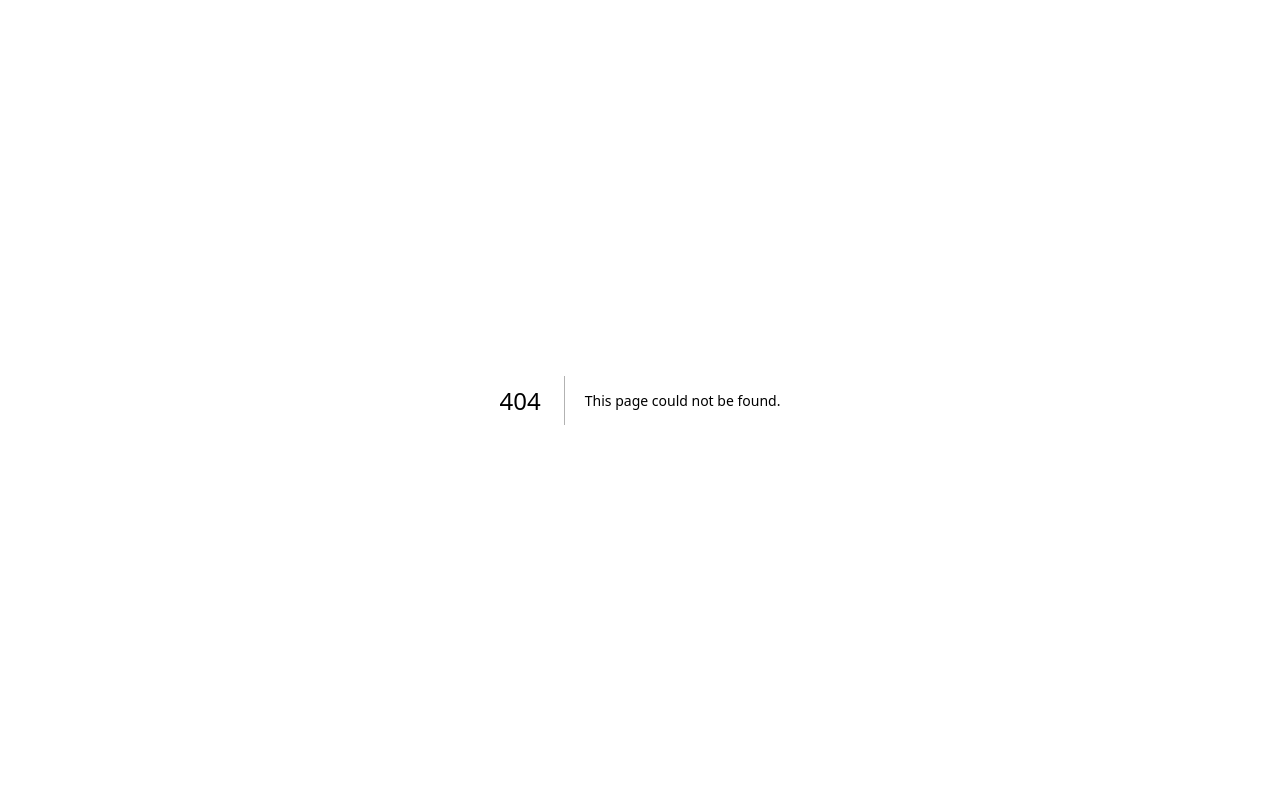
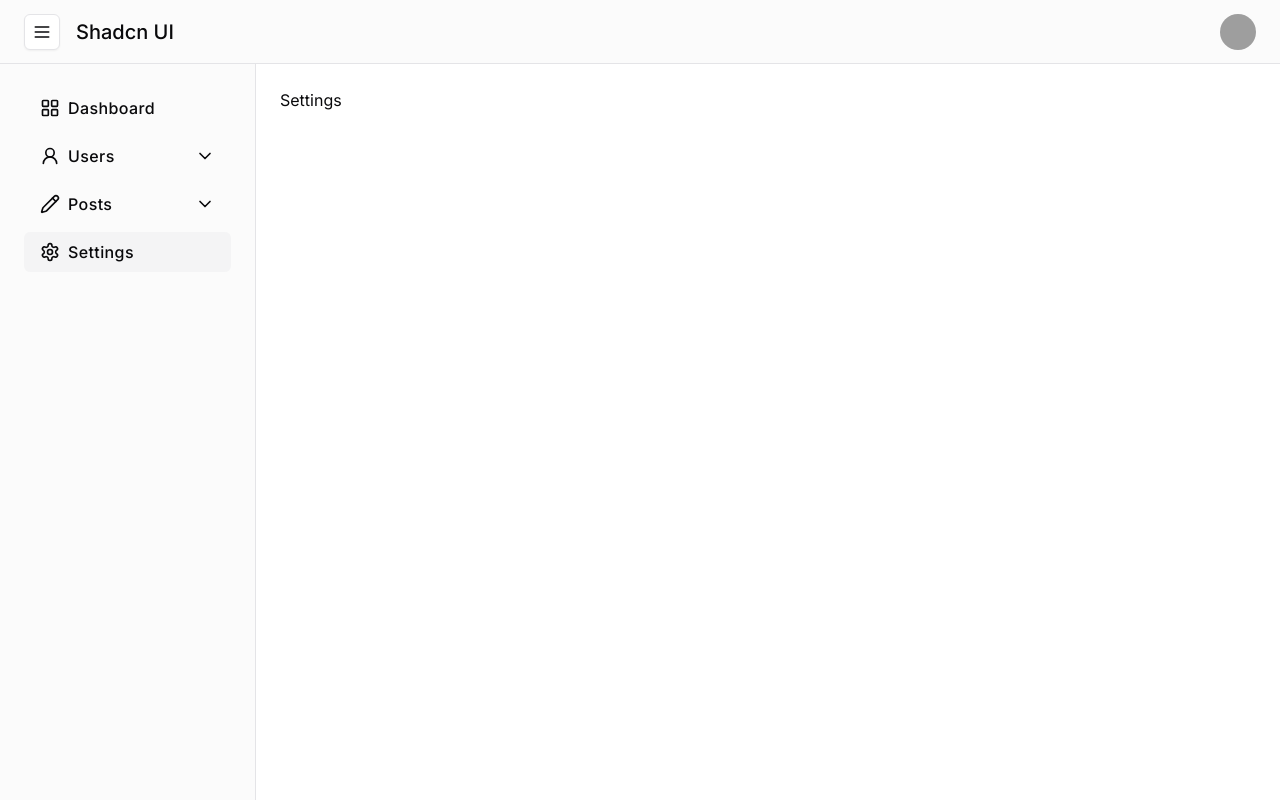
Before and after one commit to tauhid97k/next-fs-dashboard, a Next.js app: page /dashboard/settings in a window 1280 px wide. Before the commit this address had no page. Built offline with nearby package versions, Linux system fonts and the light colour scheme; grey boxes are pictures that could not be loaded.

Commit message:
sidebar ui, collapse menu, link design, dashboard main layout, etc

```diff
--- a/app/dashboard/layout.tsx
+++ b/app/dashboard/layout.tsx
@@ -1,14 +1,18 @@
 'use client'
 
 import Header from '@/components/dashboard/header'
+import Sidebar from '@/components/dashboard/sidebar'
 
 const DashboardLayout = ({ children }: { children: React.ReactNode }) => {
   return (
     <div className="fixed size-full">
       <Header />
-      <main className="h-[calc(100vh-64px)] p-4 md:p-6 overflow-y-auto">
-        {children}
-      </main>
+      <div className="flex">
+        <Sidebar />
+        <main className="h-[calc(100vh-64px)] grow p-4 md:p-6 overflow-y-auto">
+          {children}
+        </main>
+      </div>
     </div>
   )
 }
--- /dev/null
+++ b/app/dashboard/settings/page.tsx
@@ -0,0 +1,5 @@
+const Settings = () => {
+  return <div>Settings</div>
+}
+
+export default Settings
--- a/components/dashboard/header.tsx
+++ b/components/dashboard/header.tsx
@@ -12,7 +12,7 @@ import { CircleUser, Menu } from 'lucide-react'
 
 const Header = () => {
   return (
-    <header className="sticky top-0 flex h-16 items-center justify-between gap-4 border-b bg-background px-4 md:px-6">
+    <header className="sticky top-0 flex h-16 items-center justify-between gap-4 border-b bg-muted/40 px-4 md:px-6">
       <div className="flex items-center gap-4">
         <Button variant="outline" size="icon" className="shrink-0">
           <Menu className="icon" />
--- /dev/null
+++ b/components/dashboard/sidebar/index.tsx
@@ -0,0 +1,11 @@
+import SidebarMenu from '@/components/dashboard/sidebar/sidebar-menu'
+
+const Sidebar = () => {
+  return (
+    <aside className="w-64 p-4 md:p-6 bg-muted/40 border-r">
+      <SidebarMenu />
+    </aside>
+  )
+}
+
+export default Sidebar
--- /dev/null
+++ b/components/dashboard/sidebar/sidebar-collapse-link.tsx
@@ -0,0 +1,28 @@
+import { usePathname } from 'next/navigation'
+import Link from 'next/link'
+
+const SidebarCollapseLink = ({
+  href,
+  text,
+}: {
+  href: string
+  text: string
+}) => {
+  const pathName = usePathname()
+  const activeLink = pathName === href
+
+  return (
+    <Link
+      href={href}
+      className={`relative flex gap-2 items-center font-medium tracking-wide py-1 pl-6 before:content-[''] before:absolute before:block before:w-4 before:h-[45px] before:left-0 before:bottom-[calc(50%-2px)] before:border-l-2 before:border-b-2 before:border-gray-200 dark:before:border-muted transition-colors ${
+        activeLink
+          ? 'text-foreground'
+          : 'text-muted-foreground hover:text-foreground'
+      }`}
+    >
+      {text}
+    </Link>
+  )
+}
+
+export default SidebarCollapseLink
--- /dev/null
+++ b/components/dashboard/sidebar/sidebar-collapse.tsx
@@ -0,0 +1,49 @@
+import { usePathname } from 'next/navigation'
+import { useState } from 'react'
+import {
+  Collapsible,
+  CollapsibleContent,
+  CollapsibleTrigger,
+} from '@/components/ui/collapsible'
+import { ChevronDown } from 'lucide-react'
+
+const SidebarCollapse = ({
+  children,
+  icon,
+  text,
+  basePath,
+}: {
+  children: React.ReactNode
+  icon: React.ReactNode
+  text: string
+  basePath: string
+}) => {
+  const [open, setOpen] = useState(false)
+  const pathName = usePathname()
+  const activePath = pathName.startsWith(basePath)
+
+  return (
+    <Collapsible open={open} onOpenChange={setOpen}>
+      <CollapsibleTrigger asChild>
+        <button
+          className={`w-full h-10 flex justify-between items-center gap-2 font-medium rounded-md py-2 px-4 mb-2 ${
+            activePath ? 'bg-muted' : 'hover:bg-muted'
+          }`}
+        >
+          <div className="flex items-center gap-2">
+            {icon}
+            <span className="text-base tracking-wide">{text}</span>
+          </div>
+          <ChevronDown
+            className={`w-5 h-5 transition ${open ? 'rotate-180' : 'rotate-0'}`}
+          />
+        </button>
+      </CollapsibleTrigger>
+      <CollapsibleContent>
+        <div className="ml-[1.6rem] mb-2">{children}</div>
+      </CollapsibleContent>
+    </Collapsible>
+  )
+}
+
+export default SidebarCollapse
--- /dev/null
+++ b/components/dashboard/sidebar/sidebar-link.tsx
@@ -0,0 +1,31 @@
+import { usePathname } from 'next/navigation'
+import Link from 'next/link'
+
+const SidebarLink = ({
+  href,
+  icon,
+  text,
+}: {
+  href: string
+  icon: React.ReactNode
+  text: string
+}) => {
+  const pathName = usePathname()
+  const activeLink = pathName === href
+
+  return (
+    <Link
+      href={href}
+      className={`flex w-full items-center gap-2 rounded-md px-4 py-2 mb-2 font-medium ${
+        activeLink ? 'bg-muted' : 'hover:bg-muted'
+      }`}
+    >
+      <div className="flex items-center gap-2">
+        {icon}
+        <span className="text-base tracking-wide">{text}</span>
+      </div>
+    </Link>
+  )
+}
+
+export default SidebarLink
--- /dev/null
+++ b/components/dashboard/sidebar/sidebar-menu.tsx
@@ -0,0 +1,45 @@
+import SidebarLink from './sidebar-link'
+import SidebarCollapse from './sidebar-collapse'
+import SidebarCollapseLink from './sidebar-collapse-link'
+import { LayoutGrid, UserRound, Pencil, Settings } from 'lucide-react'
+
+const SidebarMenu = () => {
+  return (
+    <nav className="mb-4 md:mb-6 overflow-y-auto h-full">
+      <SidebarLink
+        text="Dashboard"
+        href="/dashboard"
+        icon={<LayoutGrid className="icon" />}
+      />
+      <SidebarCollapse
+        text="Users"
+        icon={<UserRound className="icon" />}
+        basePath="/dashboard/users"
+      >
+        <SidebarCollapseLink text="All Users" href="/dashboard/users" />
+        <SidebarCollapseLink
+          text="Create User"
+          href="/dashboard/users/create"
+        />
+      </SidebarCollapse>
+      <SidebarCollapse
+        text="Posts"
+        icon={<Pencil className="icon" />}
+        basePath="/dashboard/posts"
+      >
+        <SidebarCollapseLink text="All Posts" href="/dashboard/posts" />
+        <SidebarCollapseLink
+          text="Create Post"
+          href="/dashboard/posts/create"
+        />
+      </SidebarCollapse>
+      <SidebarLink
+        text="Settings"
+        href="/dashboard/settings"
+        icon={<Settings className="icon" />}
+      />
+    </nav>
+  )
+}
+
+export default SidebarMenu
--- a/lib/utils.ts
+++ b/lib/utils.ts
@@ -1,5 +1,5 @@
-import { type ClassValue, clsx } from "clsx"
-import { twMerge } from "tailwind-merge"
+import { type ClassValue, clsx } from 'clsx'
+import { twMerge } from 'tailwind-merge'
 
 export function cn(...inputs: ClassValue[]) {
   return twMerge(clsx(inputs))
--- a/tailwind.config.ts
+++ b/tailwind.config.ts
@@ -3,7 +3,6 @@ import type { Config } from 'tailwindcss'
 const config = {
   darkMode: ['class'],
   content: ['./components/**/*.{ts,tsx}', './app/**/*.{ts,tsx}'],
-  prefix: '',
   theme: {
     container: {
       center: true,
```
Also changed, not shown: components/ui/button.tsx (+19 -19 lines).
